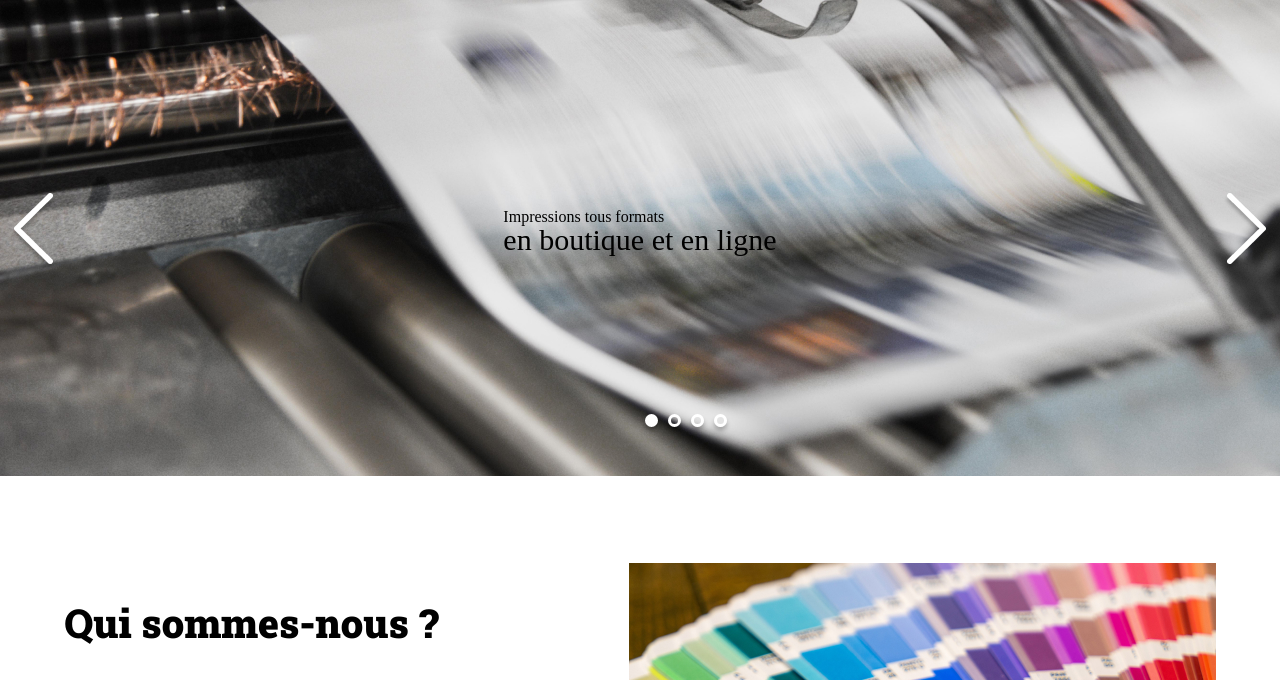
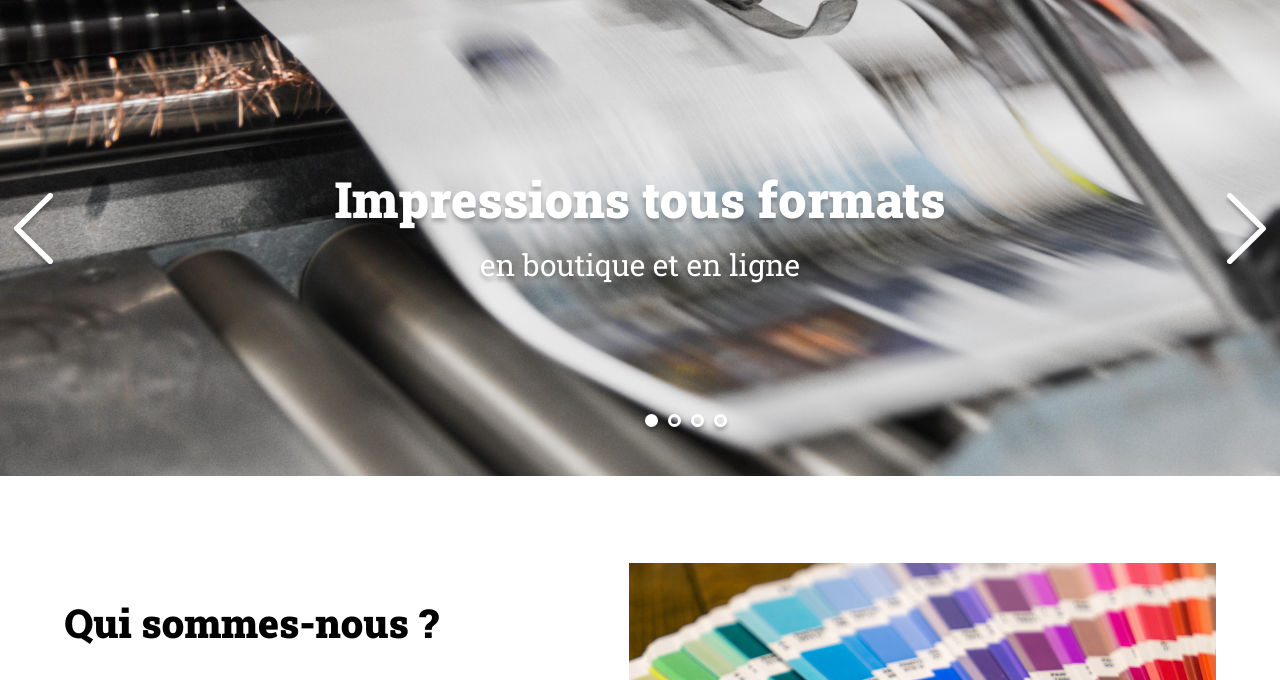
Before and after one commit to Mounecaike/Projet-6, a plain HTML site: page Print-it-JS-main/index.html in a window 1280 px wide. Shown: the part 104-784 px from the top of the page. Drawn offline with Linux system fonts and the light colour scheme.

Commit message:
Update style.css
changement de la class #banner p en #banner .caption pour adapter les réglages à la nouvelle div qui contiendra les légendes

```diff
--- a/Print-it-JS-main/assets/style.css
+++ b/Print-it-JS-main/assets/style.css
@@ -160,8 +160,9 @@ header {
 .dot.active {
 	background-color: #fff;
 }
+
 /* Fin du code CSS pour le carousel */
-#banner p {
+#banner .caption {
 	font-family: 'Roboto Slab', sans-serif;
 	font-weight: 900;
 	font-size: 50px;
```
